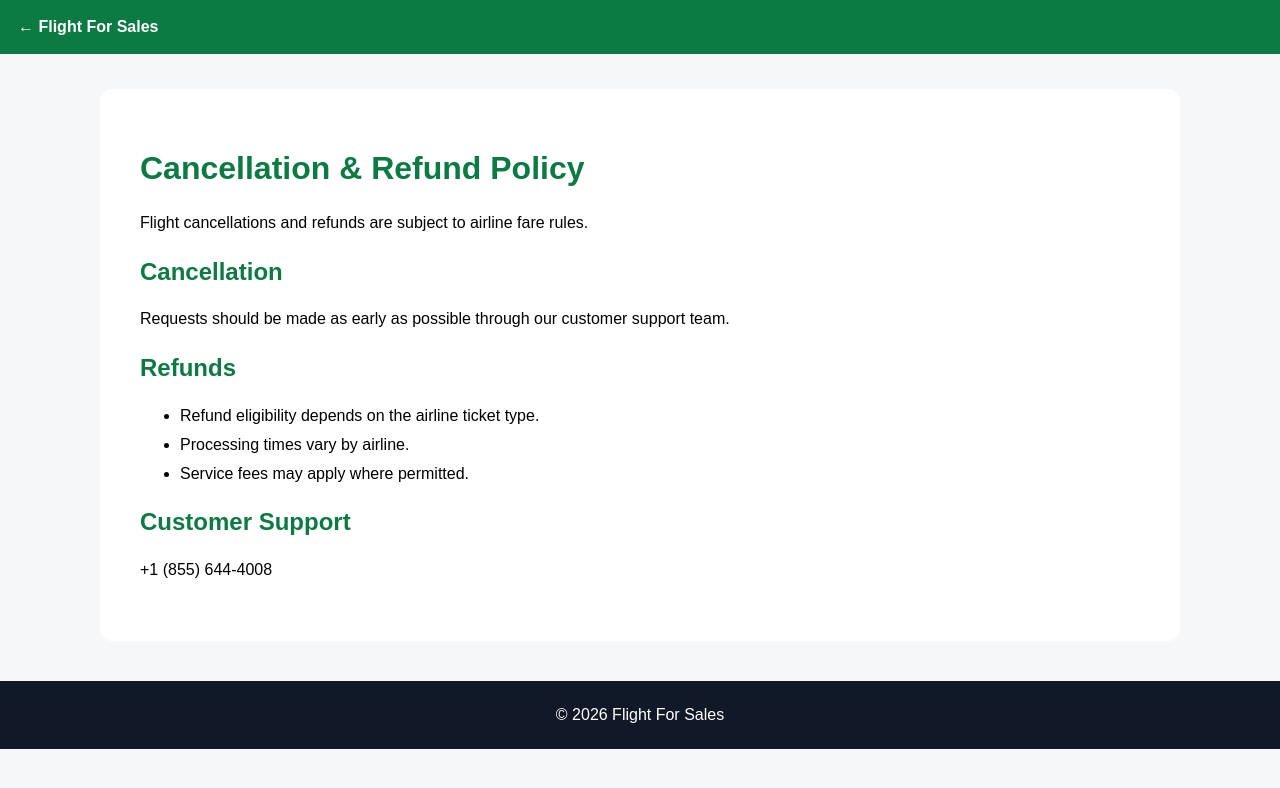
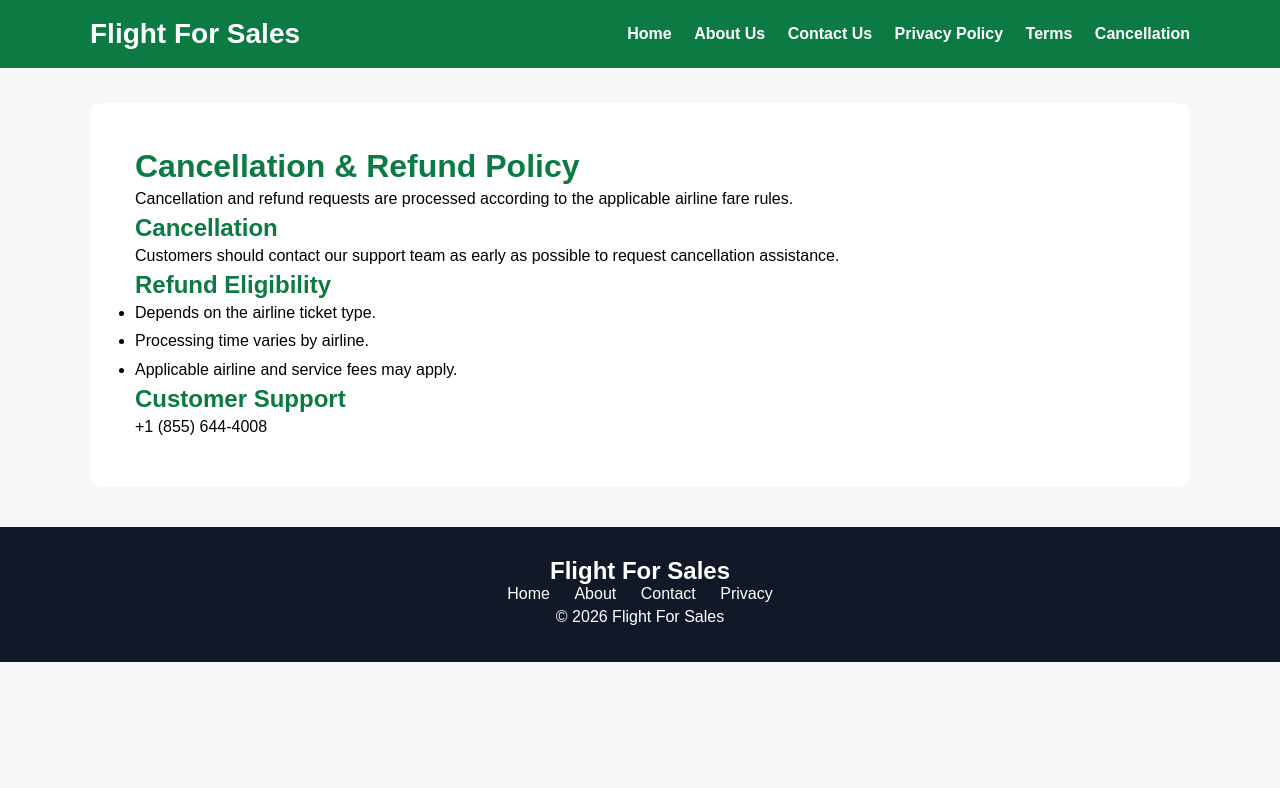
Before and after one commit to factaibricks/flightforsales_vercel_ready, a plain HTML site: page cancellation-policy.html in a window 1280 px wide. Drawn offline with Linux system fonts and the light colour scheme.

Commit message:
Update cancellation-policy.html

```diff
--- a/cancellation-policy.html
+++ b/cancellation-policy.html
@@ -5,41 +5,67 @@
 <meta name="viewport" content="width=device-width, initial-scale=1.0">
 <title>Cancellation & Refund | Flight For Sales</title>
 <style>
-body{font-family:Arial;background:#F5F7F8;margin:0}
-header{background:#0B7A43;padding:18px}
-header a{color:#fff;text-decoration:none;font-weight:bold}
-.container{max-width:1000px;margin:35px auto;background:#fff;padding:40px;border-radius:12px}
+*{margin:0;padding:0;box-sizing:border-box;font-family:Arial}
+body{background:#F5F7F8}
+header{background:#0B7A43;padding:18px 0}
+.container{width:90%;max-width:1100px;margin:auto}
+.nav{display:flex;justify-content:space-between;align-items:center}
+.logo{color:#fff;text-decoration:none;font-size:28px;font-weight:bold}
+.menu a{color:#fff;text-decoration:none;margin-left:18px;font-weight:600}
+.hero{background:#fff;padding:45px;margin:35px auto;border-radius:12px}
 h1,h2{color:#0B7A43}
 p,li{line-height:1.8}
-footer{background:#111827;color:#fff;text-align:center;padding:25px;margin-top:40px}
+footer{background:#111827;color:#fff;text-align:center;padding:30px;margin-top:40px}
+.footer-links a{color:#fff;text-decoration:none;margin:0 10px}
 </style>
 </head>
 <body>
 
-<header><a href="index.html">← Flight For Sales</a></header>
+<header>
+<div class="container nav">
+<a href="index.html" class="logo">Flight For Sales</a>
+<div class="menu">
+<a href="index.html">Home</a>
+<a href="about-us.html">About Us</a>
+<a href="contact-us.html">Contact Us</a>
+<a href="privacy-policy.html">Privacy Policy</a>
+<a href="terms-conditions.html">Terms</a>
+<a href="cancellation-policy.html">Cancellation</a>
+</div>
+</div>
+</header>
 
 <div class="container">
-
+<div class="hero">
 <h1>Cancellation & Refund Policy</h1>
 
-<p>Flight cancellations and refunds are subject to airline fare rules.</p>
+<p>Cancellation and refund requests are processed according to the applicable airline fare rules.</p>
 
 <h2>Cancellation</h2>
-<p>Requests should be made as early as possible through our customer support team.</p>
+<p>Customers should contact our support team as early as possible to request cancellation assistance.</p>
 
-<h2>Refunds</h2>
+<h2>Refund Eligibility</h2>
 <ul>
-<li>Refund eligibility depends on the airline ticket type.</li>
-<li>Processing times vary by airline.</li>
-<li>Service fees may apply where permitted.</li>
+<li>Depends on the airline ticket type.</li>
+<li>Processing time varies by airline.</li>
+<li>Applicable airline and service fees may apply.</li>
 </ul>
 
 <h2>Customer Support</h2>
 <p>+1 (855) 644-4008</p>
-
+</div>
 </div>
 
-<footer>© 2026 Flight For Sales</footer>
+<footer>
+<h2 style="color:white;">Flight For Sales</h2>
+<div class="footer-links">
+<a href="index.html">Home</a>
+<a href="about-us.html">About</a>
+<a href="contact-us.html">Contact</a>
+<a href="privacy-policy.html">Privacy</a>
+</div>
+<p>© 2026 Flight For Sales</p>
+</footer>
 
 </body>
 </html>
```
